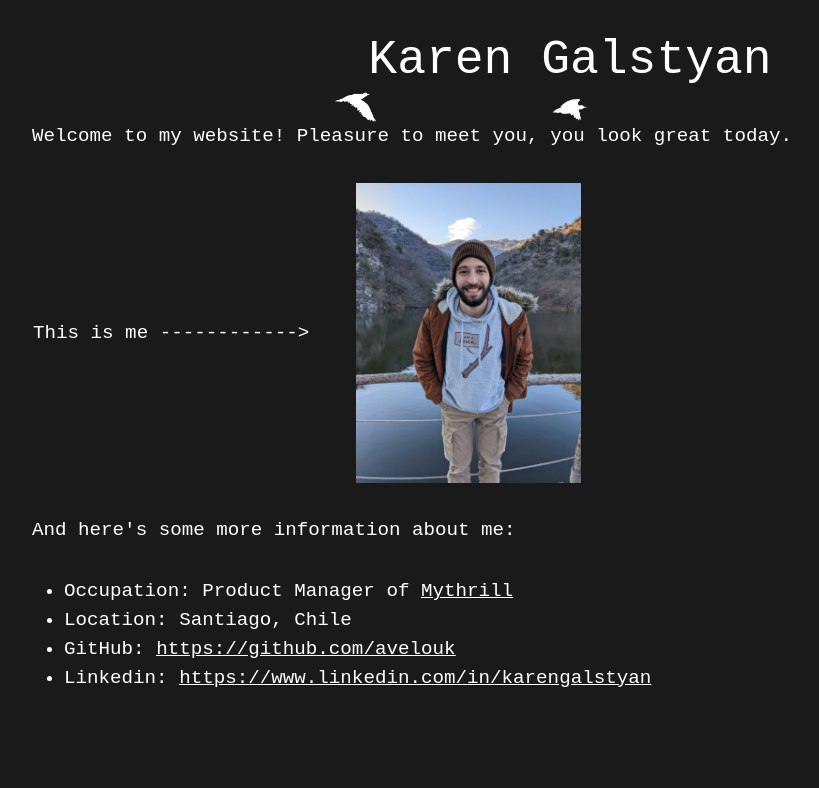
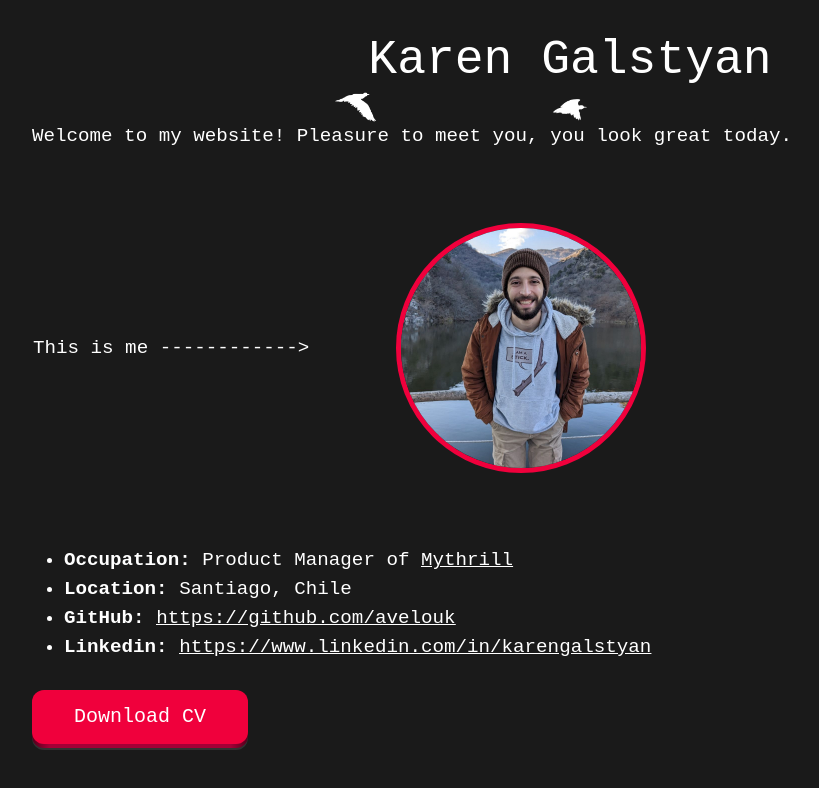
Before and after one commit to avelouk/avelouk.github.io, a plain HTML site: page index.html in a window 1280 px wide. Shown: the whole page, without its empty margins (70-889 px from the left). Drawn offline with nearby package versions, Linux system fonts and the light colour scheme; a web font is replaced by a local one.

Commit message:
added CV download button, format cleanup

```diff
--- a/index.html
+++ b/index.html
@@ -1,37 +1,52 @@
 <html>
+
 <head>
     <title>Karen Galstyan</title>
     <meta name="Karen Galstyan" description="Product manager" content="width=device-width, initial-scale=1">
     <link rel="stylesheet" href="https://cdn.jsdelivr.net/npm/bootstrap@5.2.3/dist/css/bootstrap.min.css">
     <link rel="stylesheet" href="styles.css">
 </head>
+
 <body>
     <div class="container">
 
         <h1>Karen Galstyan</h1>
         <p>Welcome to my website! Pleasure to meet you, you look great today.</p>
         <div>
-            <table style="width:100%; height: 300px;">
+            <table style="width:100%; height: 250;">
                 <tr colspan="2">
                     <td style="width: 30%;">
                         <p>This is me ------------&gt</p>
                     </td>
                     <td style="width: 70%;">
-                        <img src="https://github.com/avelouk/avelouk.github.io/blob/main/website_pic.jpg?raw=true" alt="Picture of Karen"
-                        style="height: 300px;">
+                        <div class="wrapper">
+                            <img src="./website_pic.jpg" alt="Picture of Karen" style="width: 250px; height: 250px;">
+                        </div>
                     </td>
                 </tr>
             </table>
         </div>
 
+        <p>
+            <!-- <b>And here's some more information about me:</b> -->
+        <ul>
+            <li><b>Occupation:</b> Product Manager of <a href="https://www.mythrillfiction.com/">Mythrill</a></li>
+            <li><b>Location:</b> Santiago, Chile</li>
+            <li><b>GitHub:</b> <a href="https://github.com/avelouk"><u>https://github.com/avelouk</u></a> </li>
+            <li><b>Linkedin:</b> <a href="https://github.com/avelouk"><u>https://www.linkedin.com/in/karengalstyan</u></a>
+            </li>
+        </ul>
+    </p>
 
-        <p>And here's some more information about me:</p>
-        <ul>
-            <li>Occupation: Product Manager of <a href="https://www.mythrillfiction.com/">Mythrill</a></li>
-            <li>Location: Santiago, Chile</li>
-            <li>GitHub: <a href="https://github.com/avelouk"><u>https://github.com/avelouk</u></a> </li>
-            <li>Linkedin: <a href="https://github.com/avelouk"><u>https://www.linkedin.com/in/karengalstyan</u></a> </li>
-        </ul>
+
+        <button class="button-82-pushable" role="button" onclick="window.location.href='./Karen galstyan.pdf';">
+            <span class="button-82-shadow"></span>
+            <span class="button-82-edge"></span>
+            <span class="button-82-front text">
+                Download CV
+            </span>
+        </button>
+
     </div>
 
     <div class="bird-container bird-container--one">
@@ -64,4 +79,5 @@
 
     <script src="https://cdn.jsdelivr.net/npm/bootstrap@5.2.3/dist/js/bootstrap.min.js"></script>
 </body>
+
 </html>
--- a/styles.scss
+++ b/styles.scss
@@ -29,8 +29,120 @@ p {
 	margin-top: 2rem;
 }
 img {
-	max-width: 100%;
-	height: auto;
+	border-radius: 50%;
+	width: 30vmin;
+	height: 30vmin;
+	border: solid;
+	border-color: hsl(345deg 100% 47%);
+	border-width: 5px;
+	object-fit: cover;
+	object-position: center;
+	margin: 5vmin;
+	transition: all 0.2s ease;
+  }
+
+/* CSS */
+.button-82-pushable {
+  position: relative;
+  border: none;
+  background: transparent;
+  padding: 0;
+  cursor: pointer;
+  outline-offset: 4px;
+  transition: filter 250ms;
+  user-select: none;
+  -webkit-user-select: none;
+  touch-action: manipulation;
+}
+
+.button-82-shadow {
+  position: absolute;
+  top: 0;
+  left: 0;
+  width: 100%;
+  height: 100%;
+  border-radius: 12px;
+  background: hsla(0, 0%, 100%, 0.1);
+  will-change: transform;
+  transform: translateY(2px);
+  transition:
+    transform
+    600ms
+    cubic-bezier(.3, .7, .4, 1);
+}
+
+.button-82-edge {
+  position: absolute;
+  top: 0;
+  left: 0;
+  width: 100%;
+  height: 100%;
+  border-radius: 12px;
+  background: linear-gradient(
+    to left,
+    hsl(340deg 100% 16%) 0%,
+    hsl(340deg 100% 32%) 8%,
+    hsl(340deg 100% 32%) 92%,
+    hsl(340deg 100% 16%) 100%
+  );
+}
+
+.button-82-front {
+  display: block;
+  position: relative;
+  padding: 12px 27px;
+  border-radius: 12px;
+  font-size: 1.1rem;
+  color: white;
+  background: hsl(345deg 100% 47%);
+  will-change: transform;
+  transform: translateY(-4px);
+  transition:
+    transform
+    600ms
+    cubic-bezier(.3, .7, .4, 1);
+}
+
+@media (min-width: 768px) {
+  .button-82-front {
+    font-size: 1.25rem;
+    padding: 12px 42px;
+  }
+}
+
+.button-82-pushable:hover {
+  filter: brightness(110%);
+  -webkit-filter: brightness(110%);
+}
+
+.button-82-pushable:hover .button-82-front {
+  transform: translateY(-6px);
+  transition:
+    transform
+    250ms
+    cubic-bezier(.3, .7, .4, 1.5);
+}
+
+.button-82-pushable:active .button-82-front {
+  transform: translateY(-2px);
+  transition: transform 34ms;
+}
+
+.button-82-pushable:hover .button-82-shadow {
+  transform: translateY(4px);
+  transition:
+    transform
+    250ms
+    cubic-bezier(.3, .7, .4, 1.5);
+}
+
+.button-82-pushable:active .button-82-shadow {
+  transform: translateY(1px);
+  transition: transform 34ms;
+}
+
+.button-82-pushable:focus:not(:focus-visible) {
+  outline: none;
 }
 
  /* unvisited link */
@@ -45,12 +157,12 @@ img {
 
   /* mouse over link */
   a:hover {
-	color: hotpink;
+	color: #f36;
   }
 
   /* selected link */
   a:active {
-	color: hotpink;
+	color: hsl(345deg 100% 47%);
   }
 
 .loading {
@@ -81,7 +193,7 @@ img {
   }
 
 .bird {
-	background-image: url(https://raw.githubusercontent.com/avelouk/avelouk.github.io/main/bird.svg);
+	background-image: url(./bird.svg);
 	mix-blend-mode: difference;
 	background-size: auto 100%;
 	width: 88px;
```
Also changed, not shown: styles.css, 1 other file.
